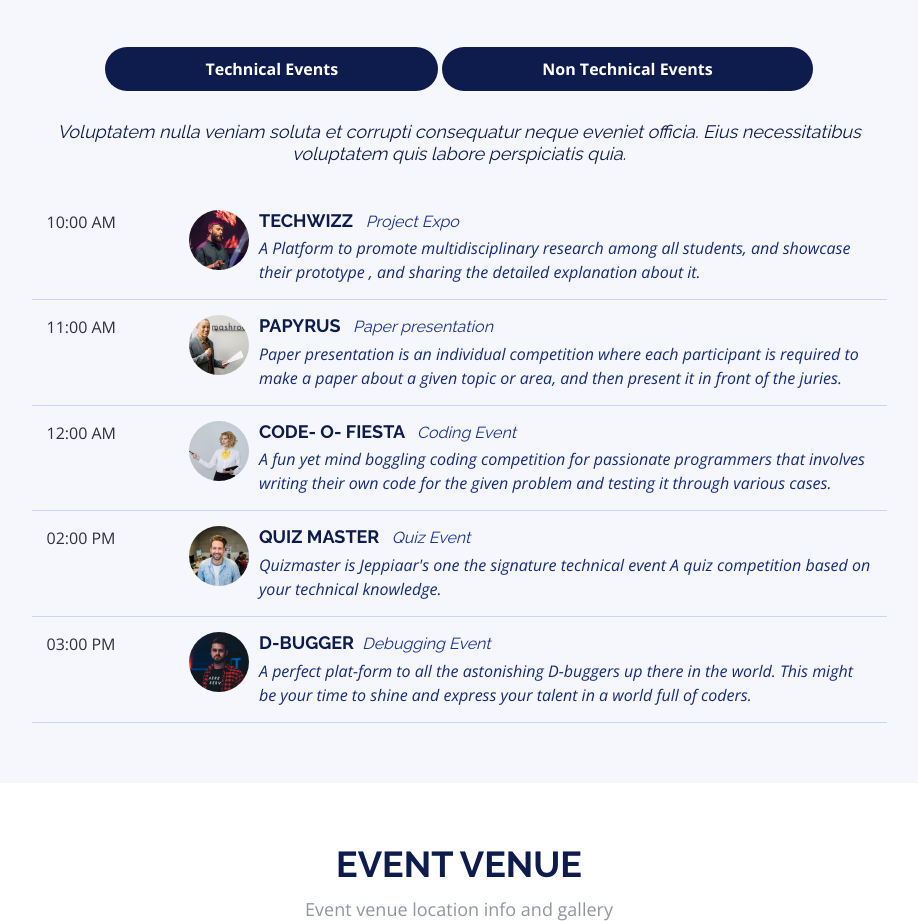
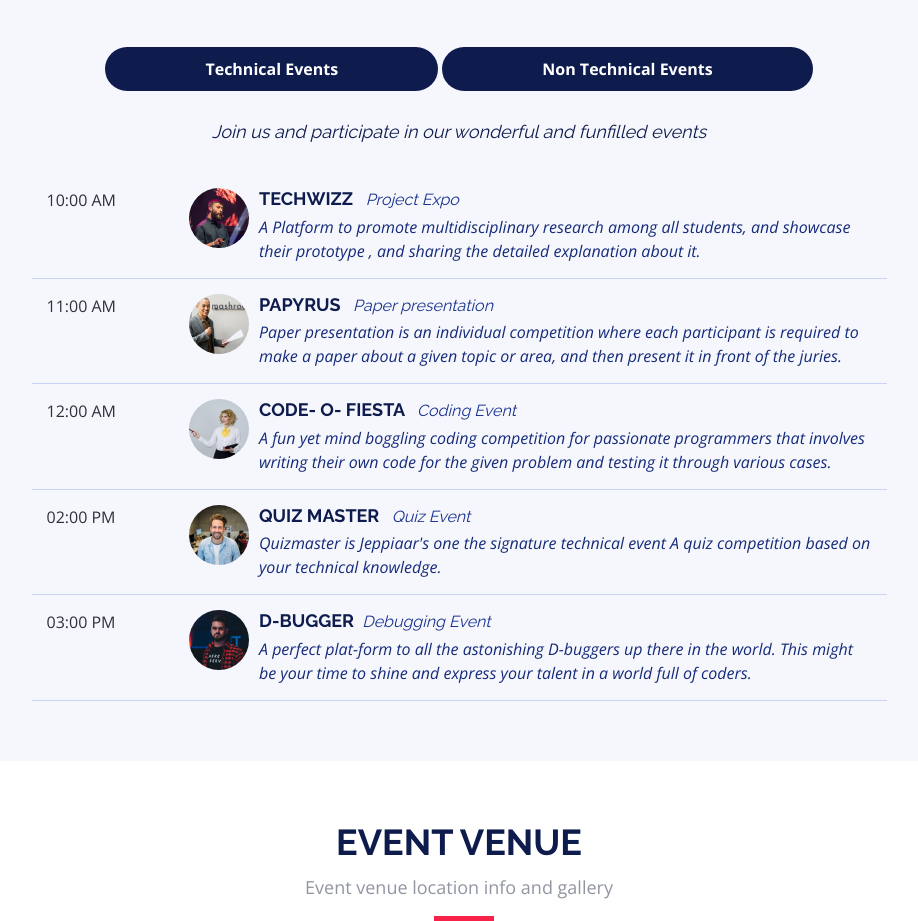
Before and after one commit to prxdyu/morpheux, a plain HTML site: page index.html in a window 1280 px wide. Shown: the part 1240-2161 px from the top of the page, without its empty margins (181-1099 px from the left). Drawn offline with nearby package versions, Linux system fonts and the light colour scheme.

Commit message:
Added Events primer descrptiom

```diff
--- a/index.html
+++ b/index.html
@@ -127,8 +127,7 @@
           </li>
         </ul>
 
-        <h3 class="sub-heading">Voluptatem nulla veniam soluta et corrupti consequatur neque eveniet officia. Eius
-          necessitatibus voluptatem quis labore perspiciatis quia.</h3>
+        <h3 class="sub-heading">Join us and participate in our wonderful and funfilled events </h3>
 
         <div class="tab-content row justify-content-center">
 
```
